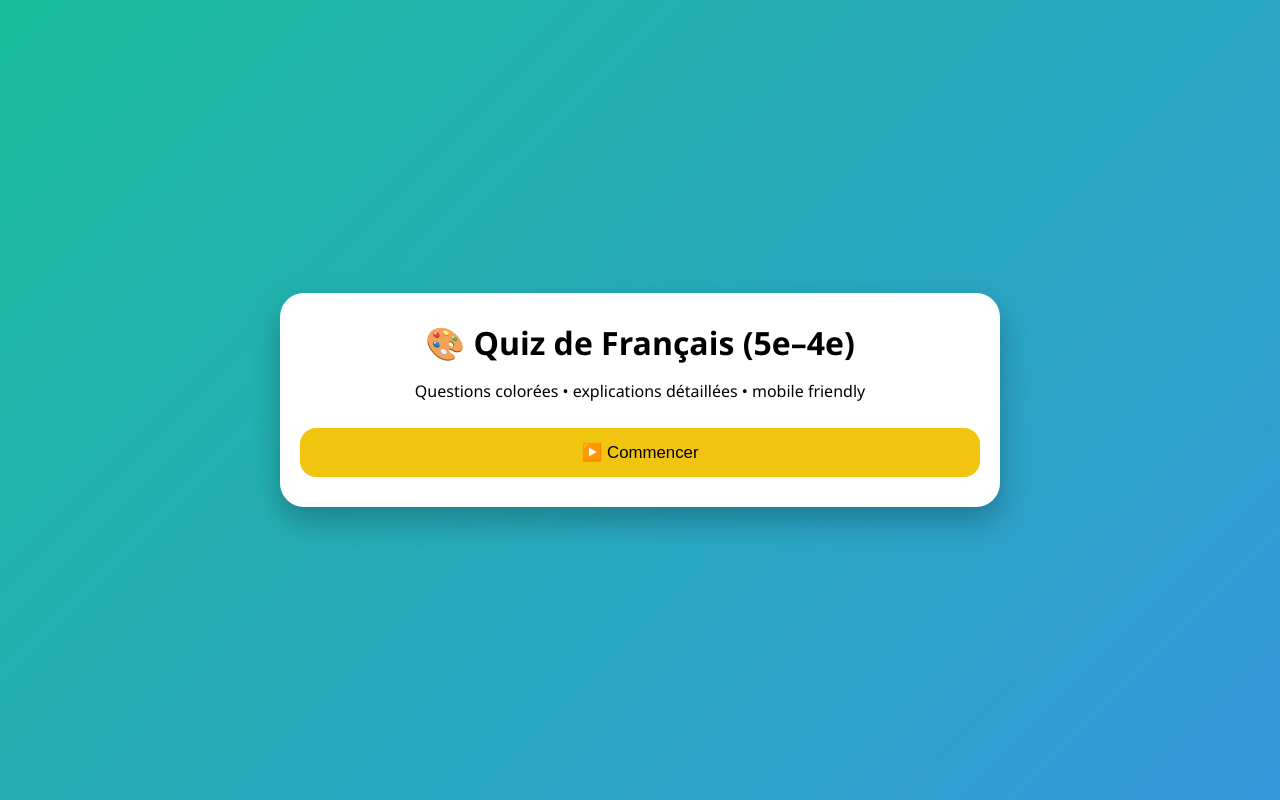
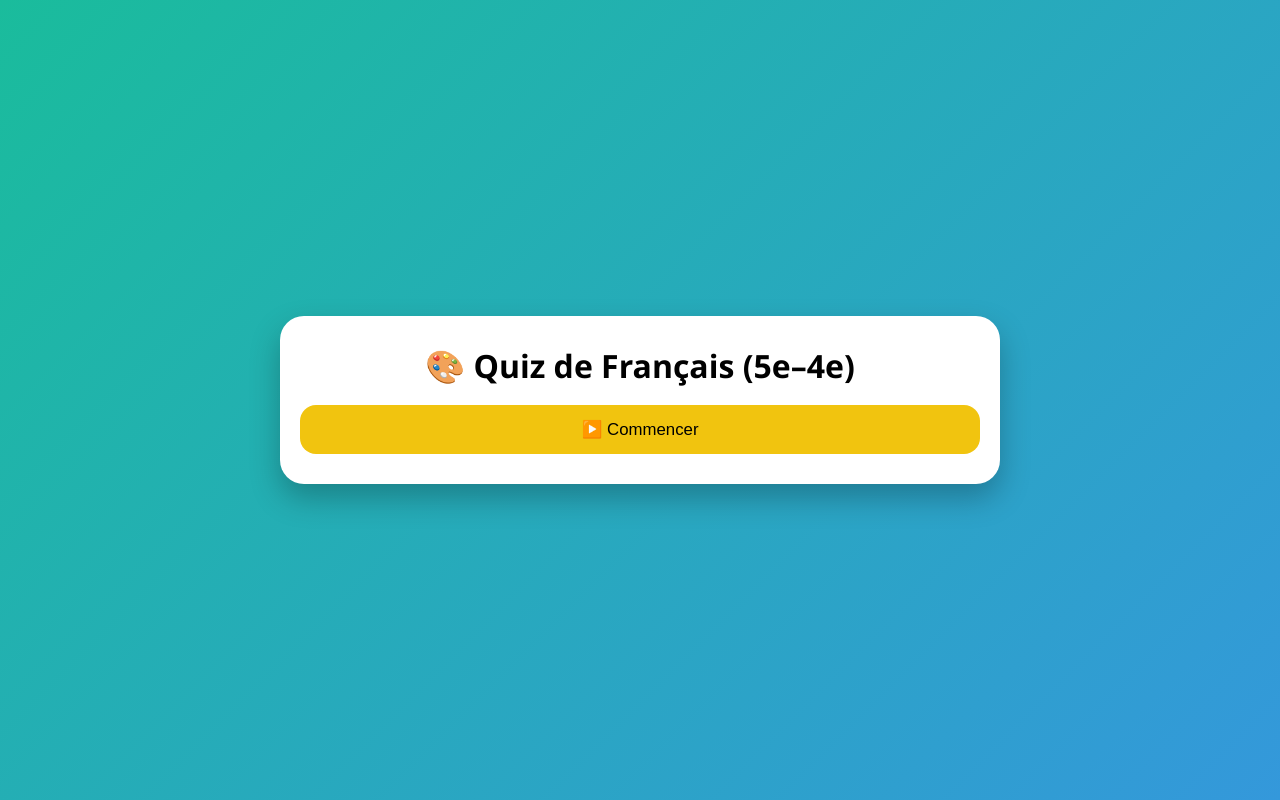
Before and after one commit to Idefix2509/jeu-francais, a plain HTML site: page jeu français.html in a window 1280 px wide. Drawn offline with Linux system fonts and the light colour scheme.

Commit message:
Update and rename jeu de français.html to jeu français.html

```diff
--- a/jeu de français.html
+++ b/jeu français.html
@@ -41,7 +41,6 @@ button{width:100%;padding:14px;margin:10px 0;border:none;border-radius:16px;font
 
 <div id="menu">
 <h1>🎨 Quiz de Français (5e–4e)</h1>
-<p style="text-align:center">Questions colorées • explications détaillées • mobile friendly</p>
 <button class="start" onclick="start()">▶️ Commencer</button>
 </div>
 
```
